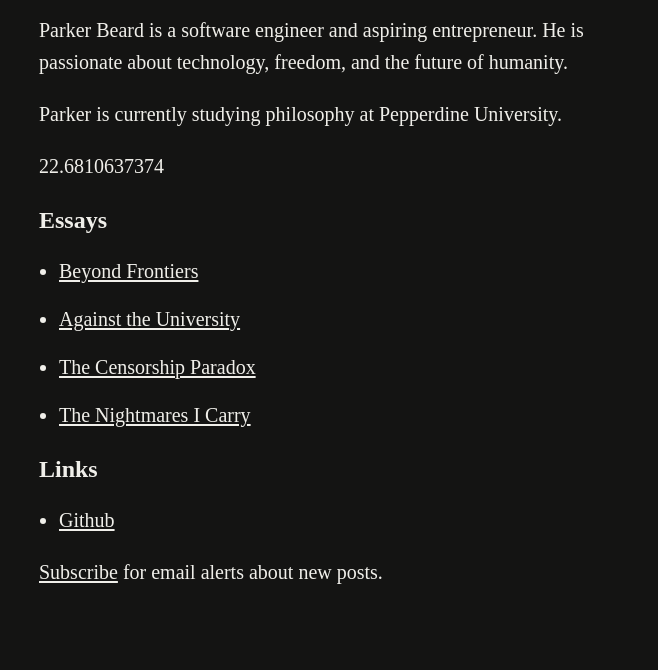
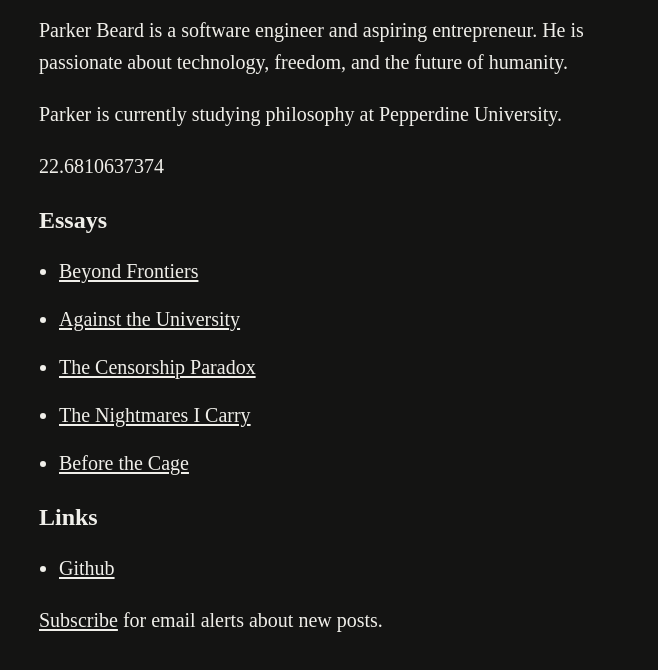
Before and after one commit to parkerjbeard/parkerbeard.com, a plain HTML site: page index.html in a window 1280 px wide. Shown: the part 84-754 px from the top of the page, without its empty margins (311-969 px from the left). Drawn offline with Linux system fonts and the light colour scheme; a web font is replaced by a local one.

Commit message:
publish before the cage

```diff
--- a/index.html
+++ b/index.html
@@ -128,6 +128,9 @@
                     <li>
                         <a href="the-nightmares-i-carry.html">The Nightmares I Carry</a>
                     </li>
+                    <li>
+                        <a href="before-the-cage.html">Before the Cage</a>
+                    </li>
                 </ul>
             </section>
 
```
